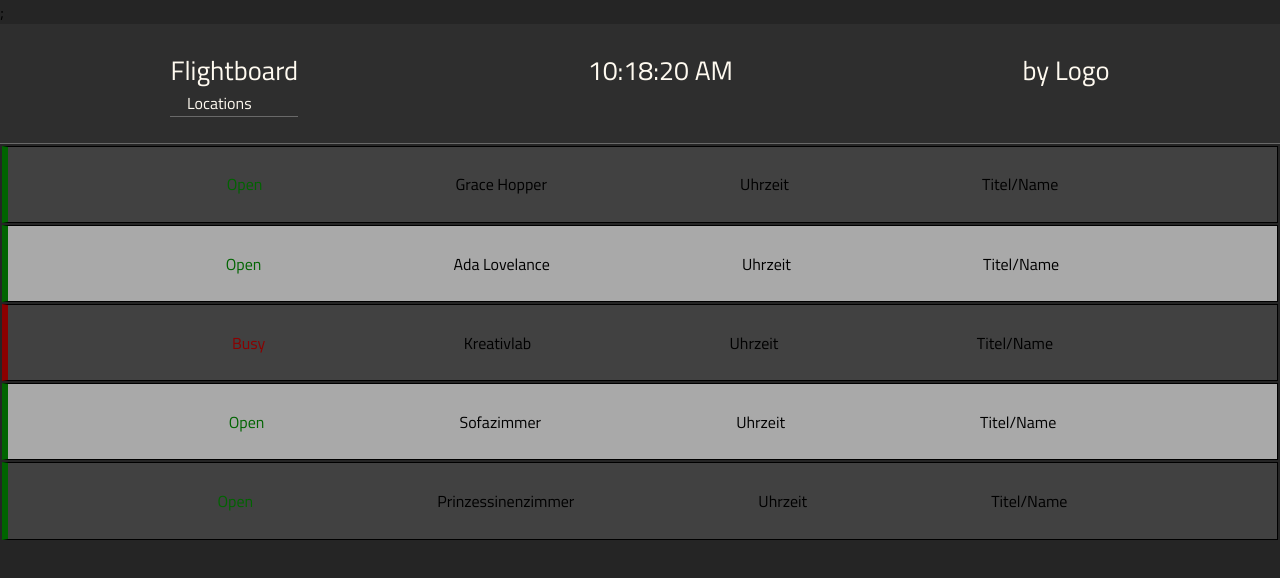
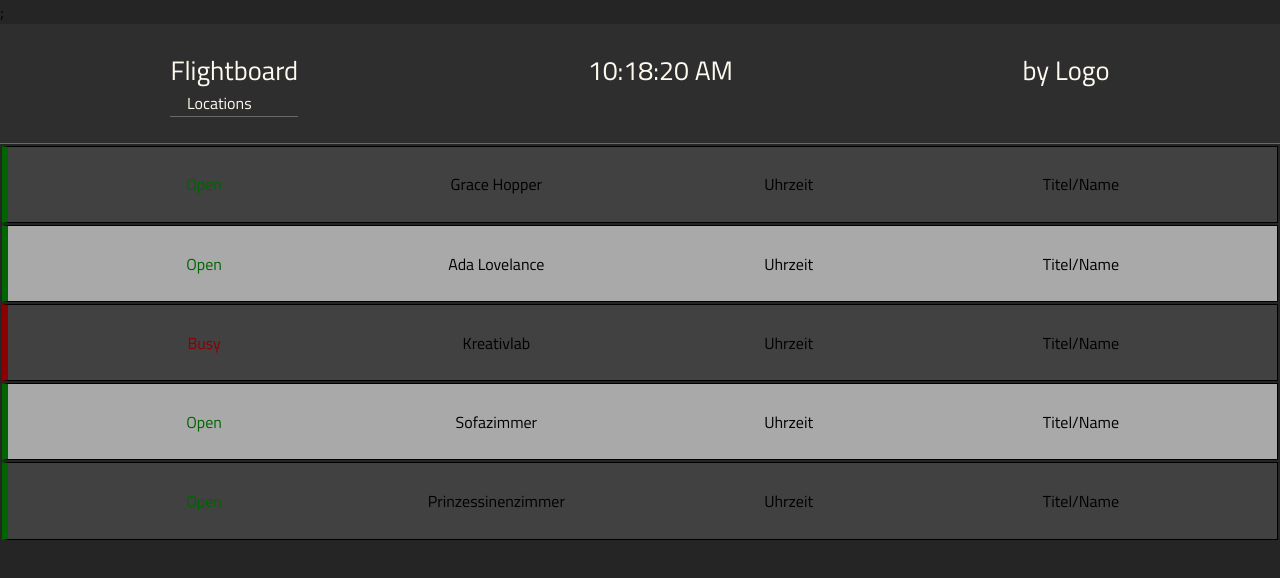
Before and after one commit to ZoraWurm/test-flightboard-fe, a React (Create React App) app: page / in a window 1280 px wide. Shown: the top 578 px of the page. Built offline with nearby package versions, Linux system fonts and the light colour scheme.

Commit message:
style room

```diff
--- a/src/Room/room.component.css
+++ b/src/Room/room.component.css
@@ -15,6 +15,9 @@
   margin: 2px;
   border-left: 6px solid;
 }
+.room div {
+  width: 20%;
+}
 
 .roomIsOpen {
   border-left-color: darkgreen;
```
